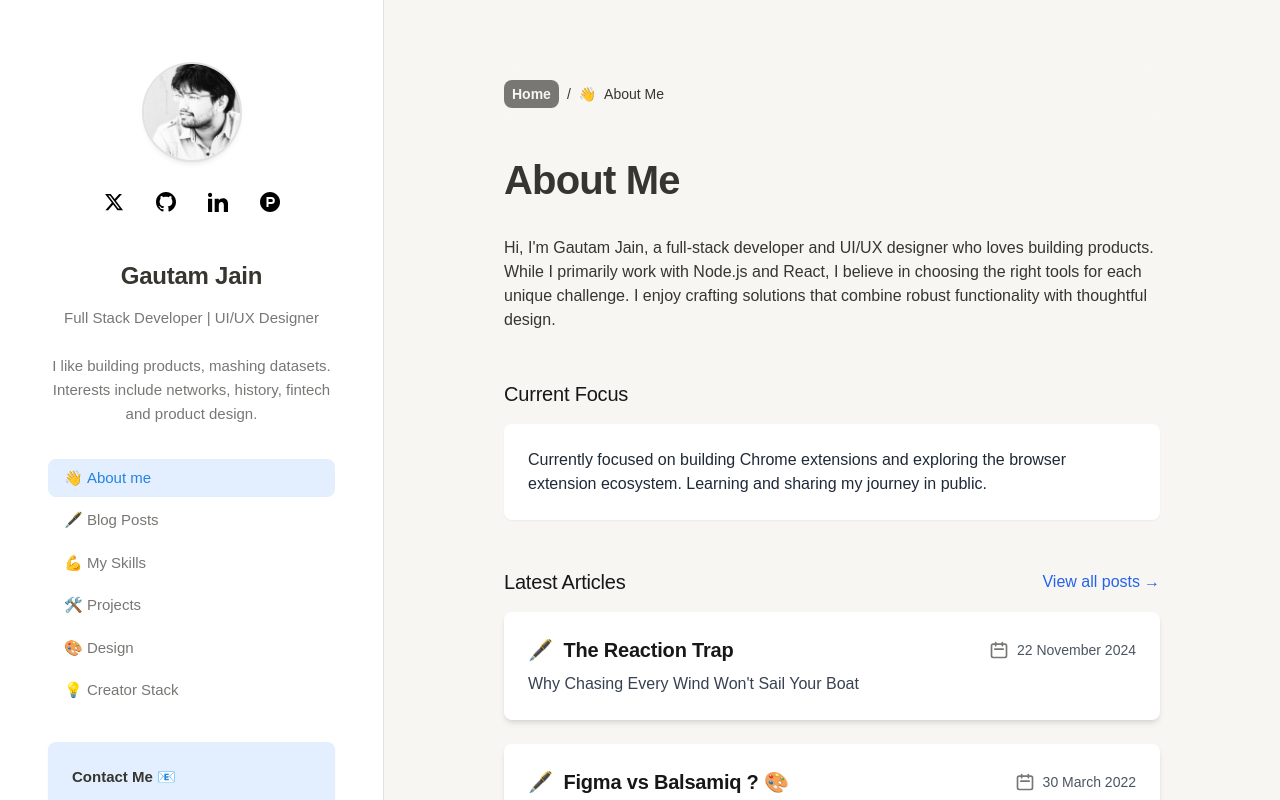
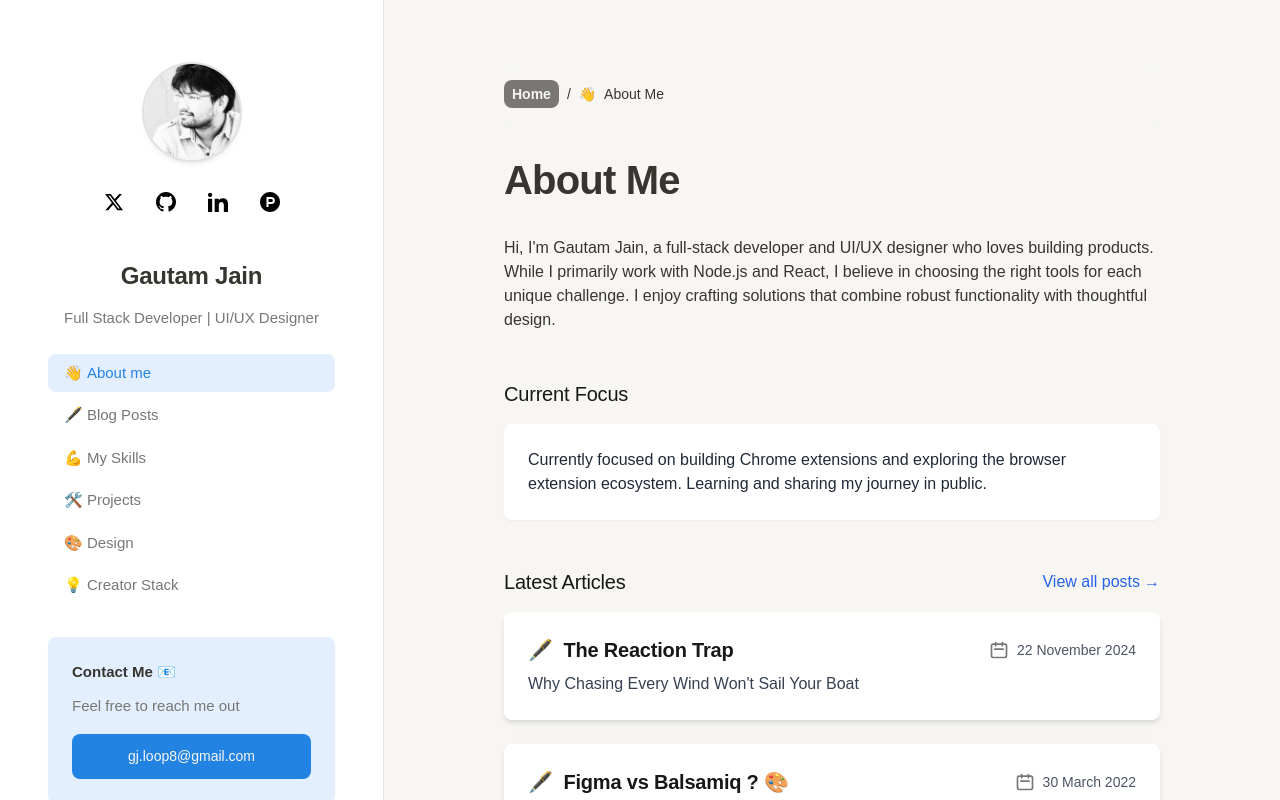
Before and after one commit to gjain574/next-pages, a Next.js app: page / in a window 1280 px wide. Shown: the top 800 px of the page. Built offline with nearby package versions, Linux system fonts and the light colour scheme.

Commit message:
comment out profile desc

```diff
--- a/src/components/sidebar/Sidebar.tsx
+++ b/src/components/sidebar/Sidebar.tsx
@@ -126,9 +126,9 @@ const Sidebar = () => {
                 Full Stack Developer | UI/UX Designer
               </span>
 
-              <p className="text-medium text-gray-dark mb-8 leading-relaxed text-center">
+              {/* <p className="text-medium text-gray-dark mb-8 leading-relaxed text-center">
                 I like building products, mashing datasets. Interests include networks, history, fintech and product design.
-              </p>
+              </p> */}
             </div>
 
             {/* Navigation Menu */}
```
